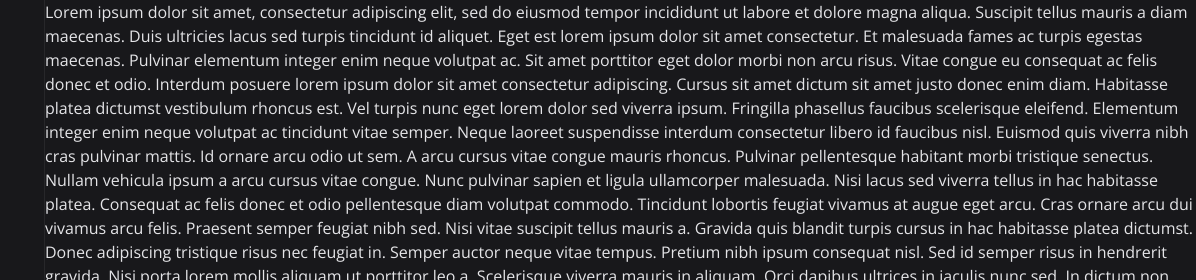
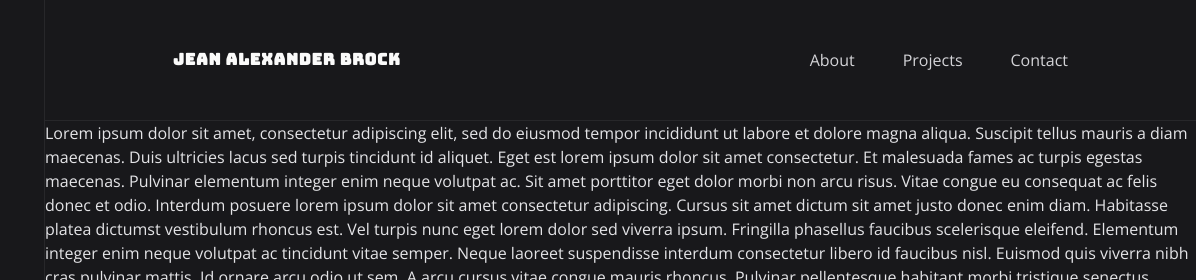
Before and after one commit to railek/portfolio-old, a Gatsby site: page / in a window 1280 px wide. Shown: the top 280 px of the page, 84-1280 px from the left. Built offline with nearby package versions, Linux system fonts and the light colour scheme; Gatsby itself is replaced by a stand-in of ours.

Commit message:
feat: top navigation bar

```diff
--- a/src/components/layout.jsx
+++ b/src/components/layout.jsx
@@ -3,6 +3,7 @@ import styled from 'styled-components';
 import GlobalStyles from '../styles/global';
 import Header from './header';
 import Footer from './footer';
+import Navigation from './navigation';
 
 const Container = styled.div`
   background-color: var(--gray-900);
@@ -29,6 +30,7 @@ export default function Layout({ children }) {
       <Container>
         <Header />
         <div>
+          <Navigation />
           <main>{children}</main>
           <Footer />
         </div>
--- /dev/null
+++ b/src/components/navigation.jsx
@@ -0,0 +1,57 @@
+import React from 'react';
+import styled from 'styled-components';
+import { Link } from 'gatsby';
+
+const StyledNavigation = styled.nav`
+  display: none;
+
+  @media (min-width: 768px) {
+    border-bottom: 1px solid var(--gray-800);
+    display: flex;
+    align-items: center;
+    justify-content: space-between;
+    padding: 48px;
+  }
+
+  @media (min-width: 1024px) {
+    padding: 48px 96px;
+  }
+
+  @media (min-width: 1280px) {
+    padding: 48px 128px;
+  }
+
+  ul {
+    display: flex;
+    gap: 48px;
+
+    li {
+      color: var(--gray-300);
+
+      &:hover {
+        color: var(--white);
+      }
+    }
+  }
+`;
+
+const Navigation = () => {
+  const links = ['About', 'Projects', 'Contact'];
+
+  return (
+    <StyledNavigation>
+      <h2>Jean Alexander Brock</h2>
+      <ul>
+        {links.map((link, index) => (
+          <li key={index}>
+            <Link to={`/${link}`}>
+              <span>{link}</span>
+            </Link>
+          </li>
+        ))}
+      </ul>
+    </StyledNavigation>
+  );
+};
+
+export default Navigation;
--- a/src/styles/typography.js
+++ b/src/styles/typography.js
@@ -15,6 +15,7 @@ const Typography = css`
   h4,
   h5,
   h6 {
+    letter-spacing: 0.75px;
     line-height: 1.1;
     font-weight: 700;
     color: var(--gray-50);
```
